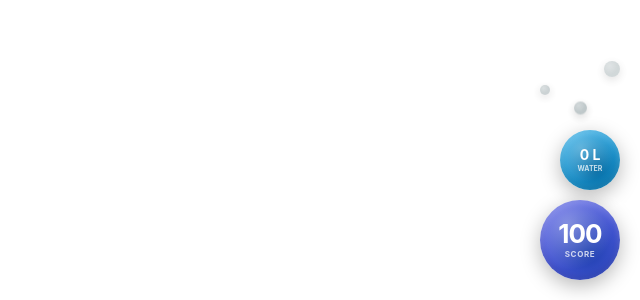
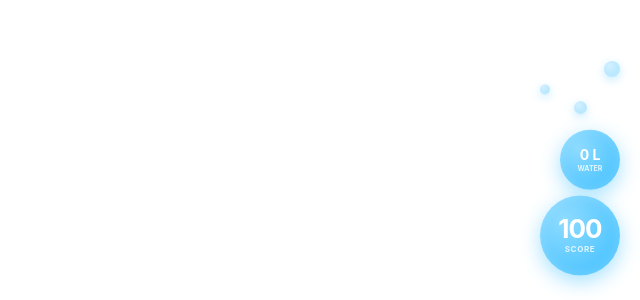
Before and after one commit to srikashyap24/DeloitteHackSpark, a React app: page / in a window 1280 px wide. Shown: the part 500-800 px from the top of the page, without its empty margins (640-1280 px from the left). Built offline with nearby package versions, Linux system fonts and the light colour scheme; the HTML template or start-up script is replaced by a standard one.

Commit message:
Unify bubbles to plasma blue theme with float animation

```diff
--- a/src/bubble.css
+++ b/src/bubble.css
@@ -8,11 +8,11 @@
   flex-direction: column;
   align-items: flex-end;
   gap: 10px;
-  pointer-events: none; /* let clicks pass through gaps */
+  pointer-events: none;
   font-family: -apple-system, BlinkMacSystemFont, "Segoe UI", Roboto, sans-serif;
 }
 
-/* ── Individual Bubbles ─────────────────────────── */
+/* ── Shared Plasma Blue Style ───────────────────── */
 .gp-bubble {
   pointer-events: all;
   border-radius: 50%;
@@ -24,87 +24,58 @@
   user-select: none;
   color: #fff;
   font-weight: 700;
-  box-shadow: 0 6px 20px rgba(0, 0, 0, 0.28), inset 0 -3px 6px rgba(0,0,0,0.12), inset 0 3px 6px rgba(255,255,255,0.2);
+  position: relative;
+  /* Plasma blue gradient + glow */
+  background: radial-gradient(circle at 30% 30%, #8EDBFF, #3ABEFF);
+  box-shadow:
+    0 6px 20px rgba(58, 190, 255, 0.45),
+    inset 0 0 12px rgba(255, 255, 255, 0.25);
+  /* Floating animation */
+  animation: gp-float 6s ease-in-out infinite;
   transition: transform 0.22s ease, box-shadow 0.22s ease;
-  position: relative;
-  /* subtle gloss */
-  background-clip: padding-box;
 }
 
 .gp-bubble:hover {
-  transform: scale(1.12);
-  box-shadow: 0 10px 30px rgba(0, 0, 0, 0.38), inset 0 -3px 6px rgba(0,0,0,0.15), inset 0 3px 8px rgba(255,255,255,0.25);
+  transform: scale(1.08);
+  box-shadow:
+    0 10px 28px rgba(58, 190, 255, 0.55),
+    inset 0 0 16px rgba(255, 255, 255, 0.3);
+  animation-play-state: paused;
   z-index: 2;
 }
 
-/* Score – largest */
-.gp-bubble--score {
-  width: 80px;
-  height: 80px;
-  background: radial-gradient(circle at 35% 30%, rgba(255,255,255,0.35) 0%, transparent 60%),
-              radial-gradient(circle at 60% 65%, #1e40af 0%, #6366f1 100%);
+/* Stagger animation per bubble so they don't all move together */
+.gp-bubble--score { animation-delay: 0s;    width: 80px; height: 80px; }
+.gp-bubble--water { animation-delay: 1.5s;  width: 60px; height: 60px; }
+.gp-bubble--alert { animation-delay: 3s;    width: 40px; height: 40px; font-size: 18px; }
+
+/* ── Float keyframes ────────────────────────────── */
+@keyframes gp-float {
+  0%   { transform: translateY(0px); }
+  50%  { transform: translateY(-6px); }
+  100% { transform: translateY(0px); }
 }
 
-.gp-score-value {
-  font-size: 26px;
-  line-height: 1;
-  letter-spacing: -1px;
-}
-.gp-score-label {
-  font-size: 8px;
-  opacity: 0.75;
-  text-transform: uppercase;
-  letter-spacing: 0.6px;
-  margin-top: 2px;
-}
+/* ── Text inside bubbles ────────────────────────── */
+.gp-score-value { font-size: 26px; line-height: 1; letter-spacing: -1px; }
+.gp-score-label { font-size: 8px; opacity: 0.8; text-transform: uppercase; letter-spacing: 0.6px; margin-top: 2px; }
+.gp-water-value { font-size: 14px; line-height: 1; }
+.gp-water-label { font-size: 7px; opacity: 0.8; text-transform: uppercase; margin-top: 2px; }
 
-/* Water – medium */
-.gp-bubble--water {
-  width: 60px;
-  height: 60px;
-  background: radial-gradient(circle at 35% 30%, rgba(255,255,255,0.3) 0%, transparent 60%),
-              radial-gradient(circle at 60% 65%, #0369a1 0%, #38bdf8 100%);
-}
-
-.gp-water-value {
-  font-size: 14px;
-  line-height: 1;
-}
-.gp-water-label {
-  font-size: 7px;
-  opacity: 0.75;
-  text-transform: uppercase;
-  margin-top: 2px;
-}
-
-/* Alert – small */
-.gp-bubble--alert {
-  width: 40px;
-  height: 40px;
-  background: radial-gradient(circle at 35% 30%, rgba(255,255,255,0.3) 0%, transparent 60%),
-              radial-gradient(circle at 60% 65%, #b45309 0%, #f59e0b 100%);
-  font-size: 18px;
-}
-
-/* Decorative mini bubbles */
+/* ── Decorative mini bubbles ────────────────────── */
 .gp-deco {
   pointer-events: none;
   border-radius: 50%;
-  background: radial-gradient(circle at 35% 30%, rgba(255,255,255,0.3) 0%, transparent 55%),
-              rgba(111, 131, 136, 0.45);
-  box-shadow: 0 3px 10px rgba(0,0,0,0.18);
+  background: radial-gradient(circle at 35% 30%, rgba(255,255,255,0.35) 0%, transparent 55%),
+              rgba(58, 190, 255, 0.35);
+  box-shadow: 0 3px 10px rgba(58, 190, 255, 0.3);
   animation: gp-float 4s ease-in-out infinite;
 }
 
 .gp-deco:nth-child(1) { width: 16px; height: 16px; animation-delay: 0s; }
-.gp-deco:nth-child(2) { width: 10px; height: 10px; animation-delay: 0.8s; align-self: flex-start; margin-right: 4px; }
-.gp-deco:nth-child(3) { width: 13px; height: 13px; animation-delay: 1.6s; align-self: center; }
+.gp-deco:nth-child(2) { width: 10px; height: 10px; animation-delay: 0.9s; align-self: flex-start; margin-right: 4px; }
+.gp-deco:nth-child(3) { width: 13px; height: 13px; animation-delay: 1.8s; align-self: center; }
 
-@keyframes gp-float {
-  0%   { transform: translateY(0);   opacity: 0.7; }
-  50%  { transform: translateY(-6px); opacity: 1; }
-  100% { transform: translateY(0);   opacity: 0.7; }
-}
 
 /* ── Tooltip ────────────────────────────────────── */
 .gp-tooltip {
```
Also changed, not shown: 1 other file (tests, documents, lock files or other folders).
